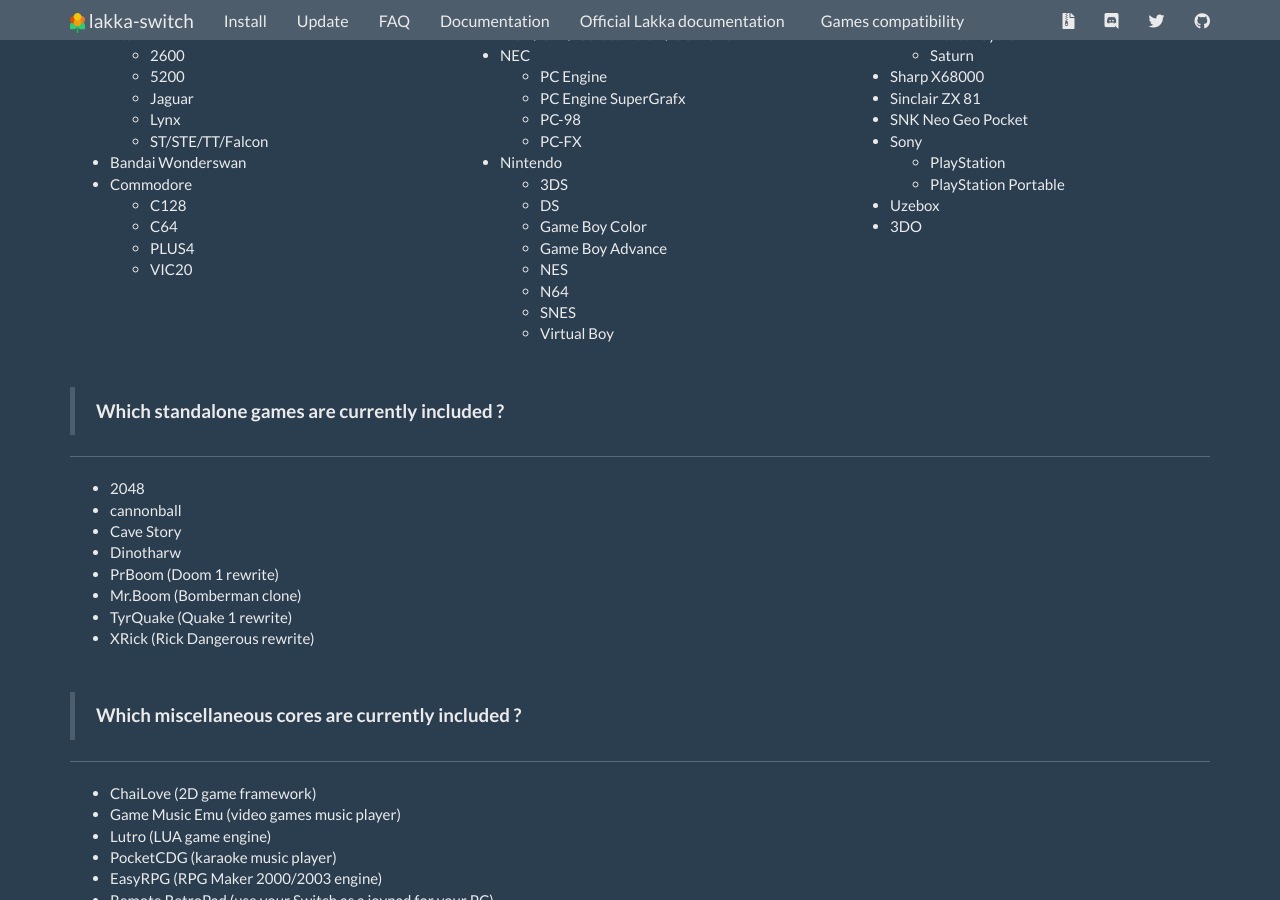
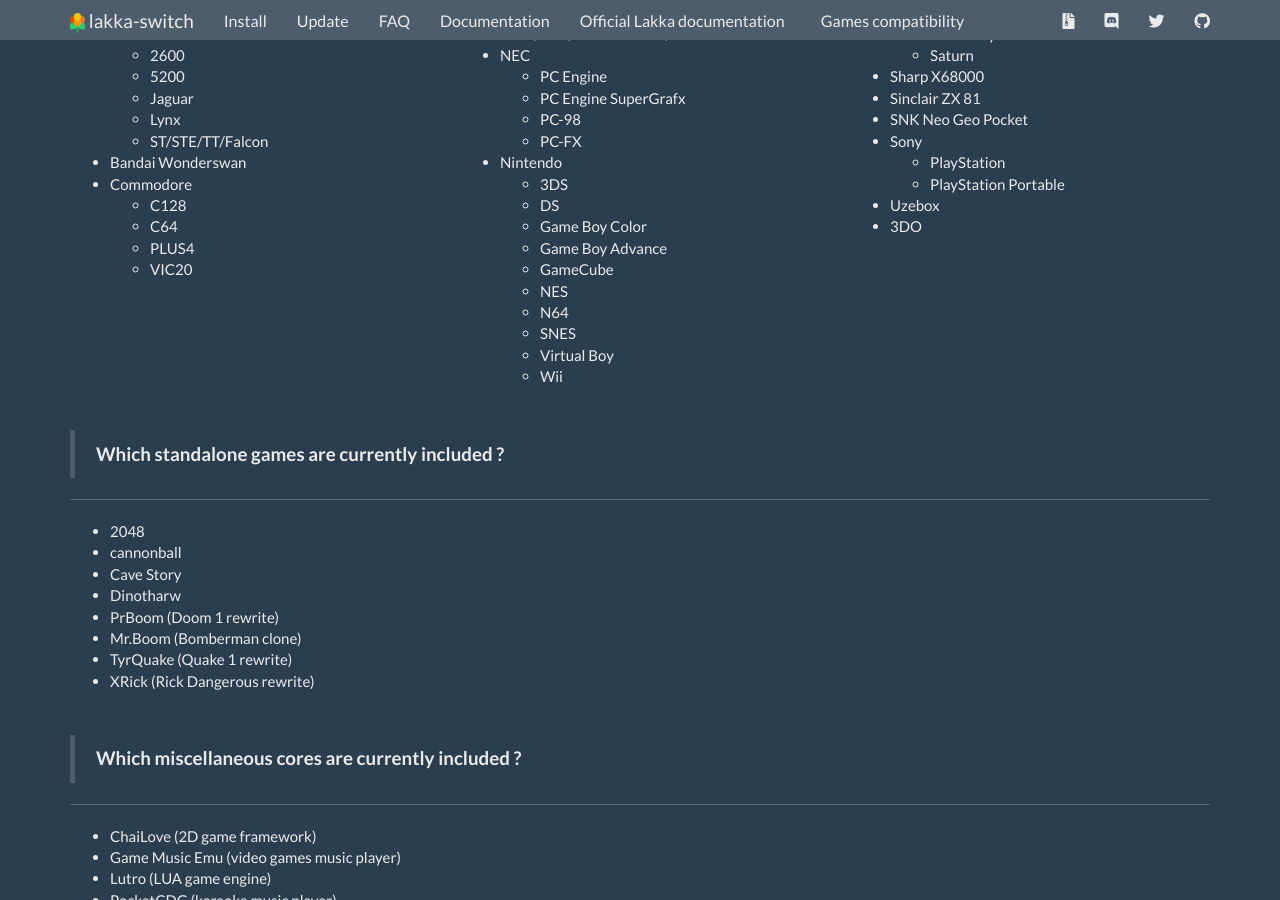
Before and after one commit to lakka-switch/documentation, a Jekyll site: the page built from faq.md, in a window 1280 px wide and 900 px high, scrolled down 1026 px. Built offline with Jekyll 4.4.1, drawn with Linux system fonts in a browser that asks for light colours; nearby versions of some CDN libraries.

Commit message:
Update consoles_list.html

```diff
--- a/_includes/consoles_list.html
+++ b/_includes/consoles_list.html
@@ -45,10 +45,12 @@
         <li>DS</li>
         <li>Game Boy Color</li>
         <li>Game Boy Advance</li>
+        <li>GameCube</li>
         <li>NES</li>
         <li>N64</li>
         <li>SNES</li>
         <li>Virtual Boy</li>
+        <li>Wii</li>
       </ul>
     </ul>
   </div>
```
